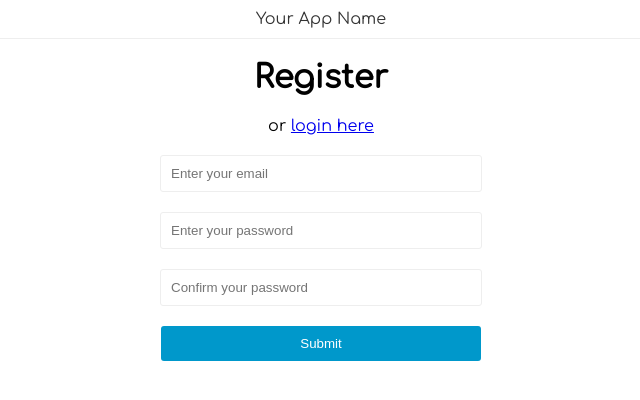
After one commit to arin8000/todo, a PHP site: page /register.php in a window 1280 px wide. The commit adds this page. Shown: the top 400 px of the page, without its empty margins (319-959 px from the left). Run offline with PHP 8.4, Linux system fonts and the light colour scheme.

Commit message:
add login, register and logout pages

```diff
--- a/app/init.php
+++ b/app/init.php
@@ -1,12 +1,23 @@
 <?php
 
-session_start();
+//session_start();
+//
+//$_SESSION['user_id'] = 1;
+//
+//$db = new PDO('mysql:host=localhost;dbname=todo', 'root', 'root');
+//
+//
+//if(!isset($_SESSION['user_id'])) {
+//    die("You are not signed in.");
+//}
 
-$_SESSION['user_id'] = 1;
+$server = 'localhost';
+$username = 'root';
+$password = 'root';
+$database = 'todo';
 
-$db = new PDO('mysql:host=localhost;dbname=todo', 'root', 'root');
-
-
-if(!isset($_SESSION['user_id'])) {
-    die("You are not signed in.");
+try {
+    $conn = new PDO("mysql:host=$server;dbname=$database;", $username, $password);
+} catch (PDOException $e) {
+    die("Connection failed: " . $e->getMessage());
 }
--- /dev/null
+++ b/css/style.css
@@ -0,0 +1,44 @@
+body {
+    margin: 0px;
+    padding: 0px;
+    font-family: 'Comfortaa', cursive;
+    text-align: center;
+}
+
+input[type="text"], input[type="password"] {
+    outline: none;
+    padding: 10px;
+    display: block;
+    width: 300px;
+    border-radius: 3px;
+    border: 1px solid #eee;
+    margin: 20px auto;
+}
+
+input[type="submit"]{
+    padding:10px;
+    color:#fff;
+    background:#0098cb;
+    width:320px;
+    margin:20px auto;
+    margin-top:0px;
+    border:0px;
+    border-radius: 3px;
+    cursor:pointer;
+}
+
+input[type="submit"]:hover{
+    background:#00b8eb;
+}
+
+.header{
+    border-bottom:1px solid #eee;
+    padding:10px 0px;
+    width:100%;
+    text-align:center;
+}
+
+.header a{
+    color:#333;
+    text-decoration: none;
+}
--- /dev/null
+++ b/register.php
@@ -0,0 +1,58 @@
+<?php
+session_start();
+
+if(isset($_SESSION['user_id'])) {
+    header("Location:index.php");
+}
+require 'app/init.php';
+
+$message = '';
+
+if(!empty($_POST['email']) && !empty($_POST['password'])):
+
+    // Enter the new user in the database
+    $sql = "INSERT INTO users (email, password) VALUES (:email, :password)";
+    $stmt = $conn->prepare($sql);
+
+    $stmt->bindParam(':email', $_POST['email']);
+    $stmt->bindParam(':password', password_hash($_POST['password'], PASSWORD_BCRYPT));
+
+    if( $stmt->execute() ):
+        $message = 'Successfully created new user';
+    else:
+        $message = 'Sorry there must have been an issue creating your account';
+    endif;
+
+endif;
+
+
+?>
+
+<!DOCTYPE html>
+<html>
+<head>
+    <title>Register Below</title>
+    <link rel="stylesheet" type="text/css" href="css/style.css">
+    <link href="https://fonts.googleapis.com/css?family=Comfortaa" rel="stylesheet">
+</head>
+<body>
+<div class="header">
+    <a href="/">Your App Name</a>
+</div>
+
+<?php if(!empty($message)): ?>
+    <p><?= $message ?></p>
+<?php endif; ?>
+<h1>Register</h1>
+<span>or <a href="login.php">login here</a></span>
+
+<form action="register.php" method="POST">
+    <input type="text" placeholder="Enter your email" name="email">
+    <input type="password" placeholder="Enter your password" name="password">
+    <input type="password" placeholder="Confirm your password" name="confirm_password">
+    <input type="submit">
+</form>
+
+</body>
+
+</html>
```
Also changed, not shown: login.php (+44 -47 lines), logout.php (added, +8 -0 lines), main.php (added, +47 -0 lines).
